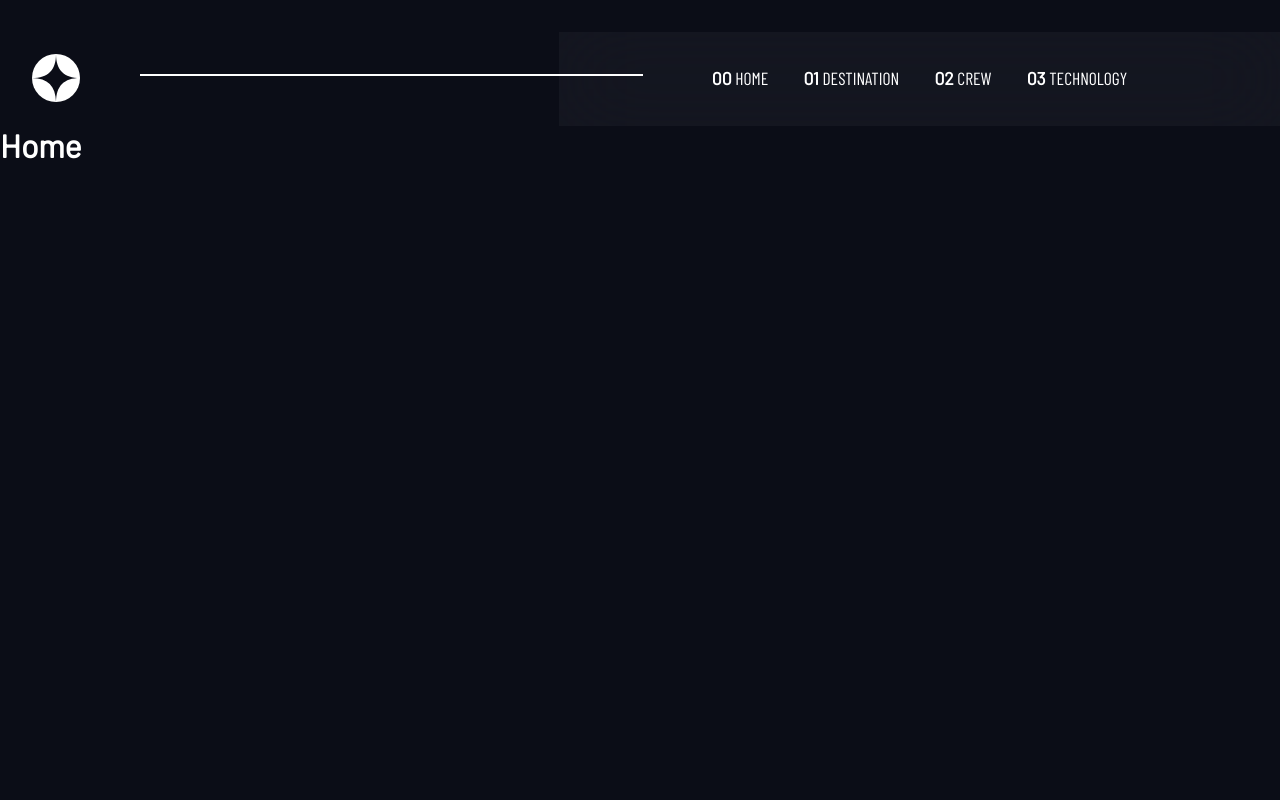
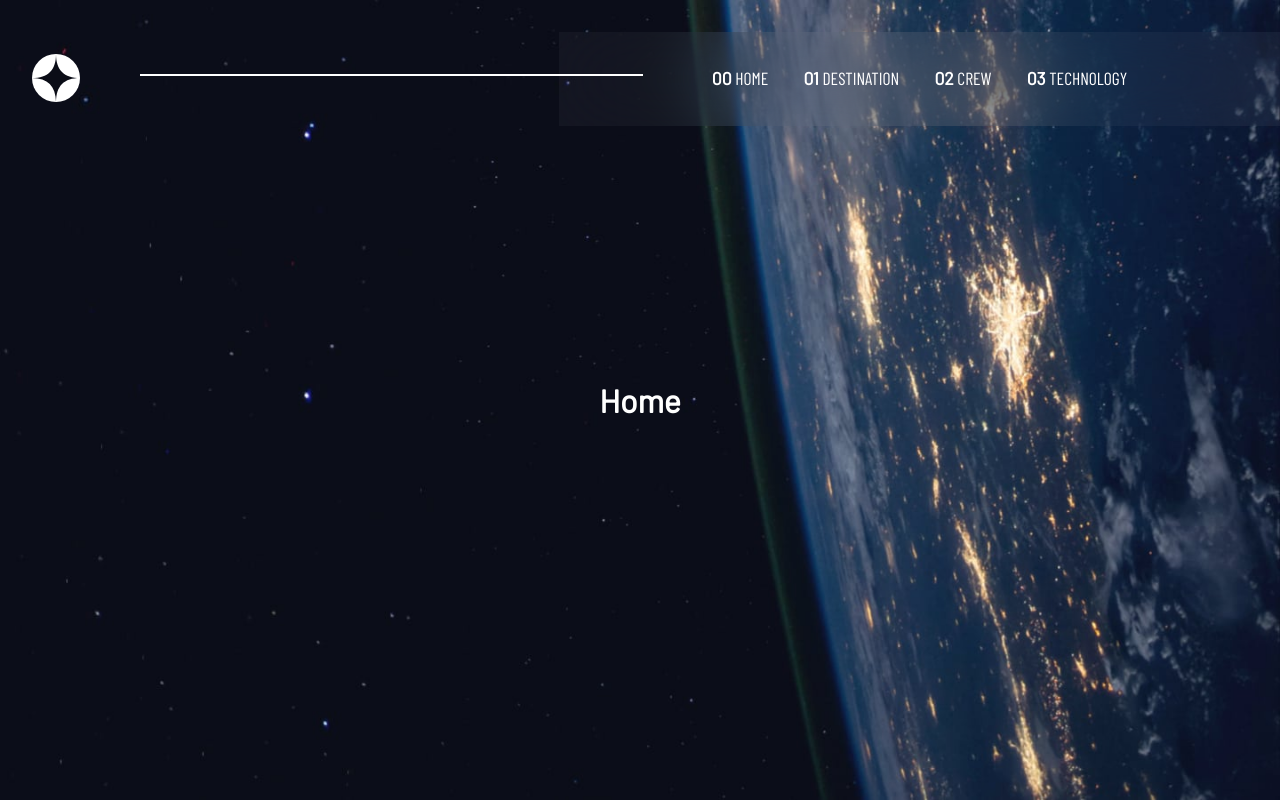
Before and after one commit to ThiagoMaylon/space-tourism-website, a React (Vite) app: page / in a window 1280 px wide. Shown: the top 800 px of the page. Built offline with nearby package versions, Linux system fonts and the light colour scheme; a web font is replaced by a local one.

Commit message:
colocando a imagem de fundo da home

```diff
--- a/src/components/MenuMobile/style.js
+++ b/src/components/MenuMobile/style.js
@@ -15,7 +15,7 @@ export const MenuMobileStyle = styled.div`
     justify-content: center;
     opacity: 0;
     pointer-events: none;
-
+    transition: 0.2s;
     .icon-menu{
         cursor: pointer;
         width: 30px;
--- a/src/pages/Home/style.js
+++ b/src/pages/Home/style.js
@@ -1,7 +1,19 @@
 import styled from "styled-components";
+import imgDesktop from '../../assets/home/background-home-desktop.jpg';
 
-export const HomeStyle = styled.main`
-    width: 100vw;
+export const HomeStyle = styled.div`
+    color: #FFFFFF;
+    background-image: url(${imgDesktop});
+    background-size: cover;
+    background-position: center center;
+    position: absolute;
+    top: 0;
+    left: 0;
+    right: 0;
+    height: 100vh;
+    z-index: -1;
 
-    color: #FFFFFF;
-`;
+    display: flex;
+    align-items: center;
+    justify-content: center;
+`
```
